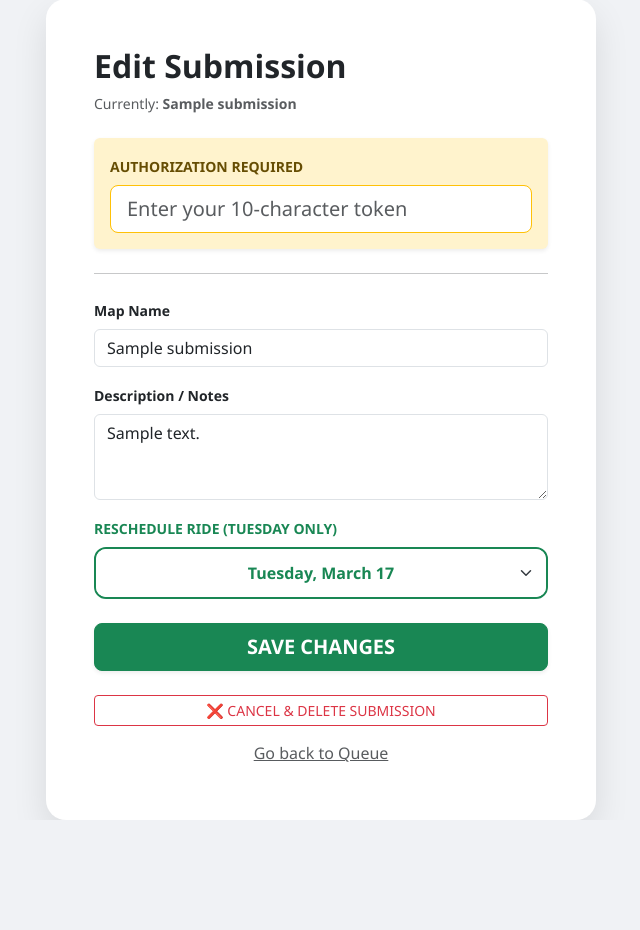
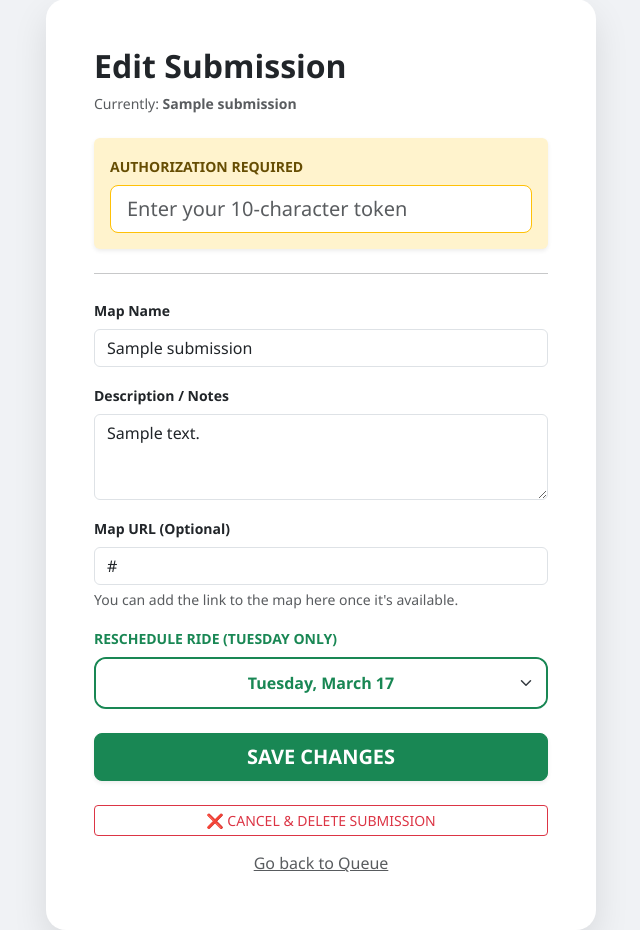
Before and after one commit to lfcaldeira/django-repo, a Django app: page /edit/1/ in a window 1280 px wide. Shown: the part 51-981 px from the top of the page, without its empty margins (319-959 px from the left). Before the commit the page ends 871 px from the top, so only its background shows below. Run offline with Django 5.2, Linux system fonts and the light colour scheme; tables that the repository leaves empty hold one stand-in row (values such as "Sample post").

Commit message:
added edit

```diff
--- a/apps/MapsBORA/templates/MapsBORA/edit.html
+++ b/apps/MapsBORA/templates/MapsBORA/edit.html
@@ -53,6 +53,12 @@
                 <textarea name="description" class="form-control" rows="3">{{ submission.description }}</textarea>
             </div>
 
+            <div class="mb-3">
+                <label class="form-label fw-bold small">Map URL (Optional)</label>
+                <input type="url" name="map_url" class="form-control" value="{{ submission.map_url|default:'' }}" placeholder="https://...">
+                <div class="form-text small text-muted">You can add the link to the map here once it's available.</div>
+            </div>
+
             <div class="mb-4">
                 <label class="form-label fw-bold small text-success text-uppercase">Reschedule Ride (Tuesday Only)</label>
                 <div class="slot-machine-container">
```
